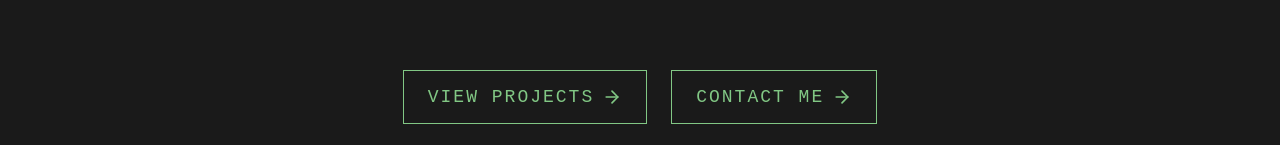
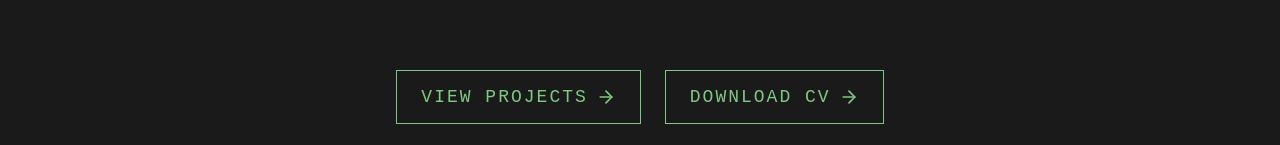
Before and after one commit to lyle-bongani/my-main-portfolio, a React (Create React App) app: page / in a window 1280 px wide. Shown: the part 1076-1221 px from the top of the page. Built offline with nearby package versions, Linux system fonts and the light colour scheme.

Commit message:
Your commit message

```diff
--- a/src/pages/Home.tsx
+++ b/src/pages/Home.tsx
@@ -274,10 +274,14 @@ const Home = () => {
                             <span>View Projects</span>
                             <ArrowRight className="w-5 h-5 group-hover:translate-x-1 transition-transform" />
                         </Link>
-                        <Link to="/contact" className="cyber-button group flex items-center gap-3 px-8 py-4 text-lg">
-                            <span>Contact Me</span>
+                        <a
+                            href="/images/Lyle CV.pdf"
+                            download="Lyle_CV.pdf"
+                            className="cyber-button group flex items-center gap-3 px-8 py-4 text-lg"
+                        >
+                            <span>Download CV</span>
                             <ArrowRight className="w-5 h-5 group-hover:translate-x-1 transition-transform" />
-                        </Link>
+                        </a>
                     </div>
                 </div>
             )}
```
Also changed, not shown: 1 other file (tests, documents, lock files or other folders).
